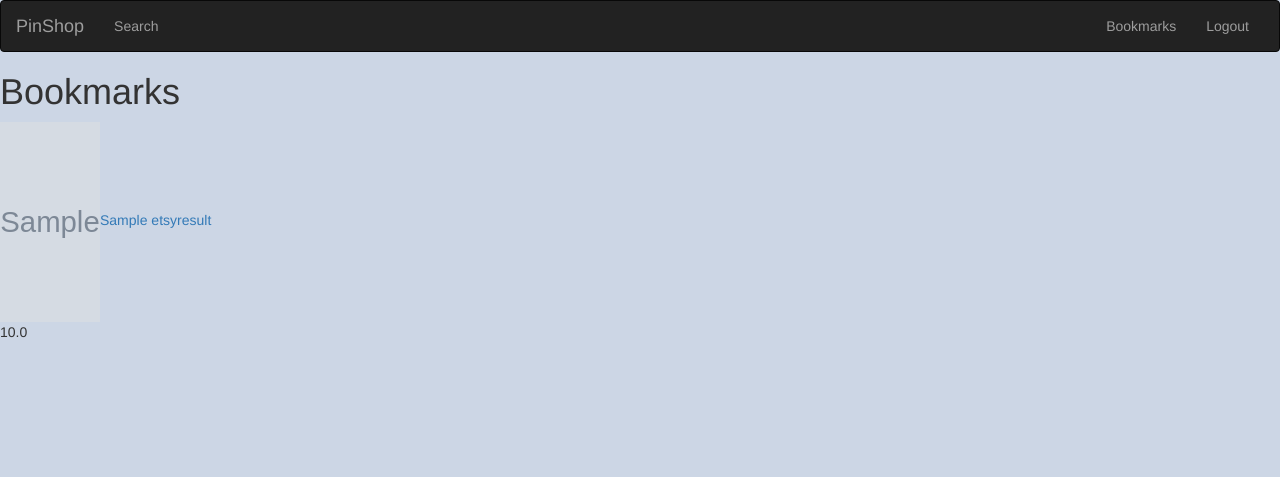
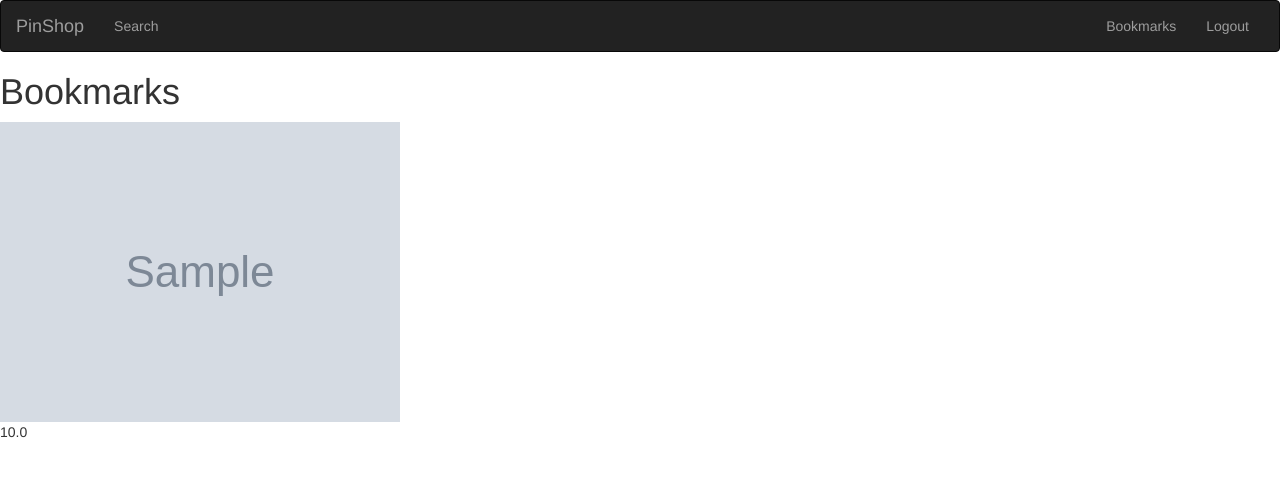
Before and after one commit to MelodyChu/PinShop-app, a Flask app: page /bookmarks in a window 1280 px wide. Shown: the top 477 px of the page. Run offline with Flask 2, Linux system fonts and the light colour scheme; the visitor is signed in with stand-in values (Sample User, id 1); tables that the repository leaves empty hold one stand-in row (values such as "Sample post"); grey boxes marked "Sample" are stand-in pictures; some libraries are stand-ins or nearby versions.

Commit message:
Debugged Masonry grid; added some styling to bookmarks page

```diff
--- a/static/style.css
+++ b/static/style.css
@@ -35,6 +35,24 @@ body {
 }
 
 /*Search Page Styling*/
+#search-page-head {
+    margin-top: 10px;
+    margin-bottom: 10px;
+}
+
+#search-page-desc {
+    margin-top: 10px;
+    margin-bottom: 10px;
+}
+
+#default_shape {
+    border-style: dotted;
+    border-color: black;
+    width: 100px;
+    height: 200px;
+    background-color: white;
+}
+
 .split-left {
     position: absolute;
     top: 200px;
@@ -54,7 +72,7 @@ body {
 }
 
 .pin_image {
-  border-radius: 10px;
+  border-radius: 5px;
   margin-bottom: 20px;
   border-collapse: separate;
 }
@@ -62,7 +80,24 @@ body {
 #image_preview {
     max-width: 50%;
     height: auto;
-    border-radius: 10px;
+    border-radius: 5px;
     margin-bottom: 20px;
     margin-top: 20px;
 }
+
+/*Results Page Styling*/
+.result_image {
+    max-width: 75%;
+    height: auto;
+    max-height: 300px;
+    border-radius: 5px;
+}
+
+
+/*Bookmarks Page Styling*/
+.bookmark_image {
+    max-width: 75%;
+    height: auto;
+    max-height: 300px;
+    border-radius: 5px;
+}
--- a/templates/base.html
+++ b/templates/base.html
@@ -9,13 +9,14 @@
 
   <!-- Bootstrap -->
   <link href="https://maxcdn.bootstrapcdn.com/bootstrap/3.3.7/css/bootstrap.min.css" rel="stylesheet" integrity="sha384-BVYiiSIFeK1dGmJRAkycuHAHRg32OmUcww7on3RYdg4Va+PmSTsz/K68vbdEjh4u" crossorigin="anonymous">
+  <!-- <link href="static/bootstrap-3.3.7" rel="stylesheet"> -->
   <!-- JQuery -->
   <script src="https://code.jquery.com/jquery-3.2.1.min.js"></script>
   <!-- JQuery Masonry styling -->
-  <script src="https://unpkg.com/masonry-layout@4/dist/masonry.pkgd.js"></script>
+  <script src="/static/js/masonry.pkgd.min.js"></script>
 
   <!-- Some CSS -->
-  <link href="static/style.css" rel="stylesheet">
+  <link href="static/css/style.css" rel="stylesheet">
 </head>
 <body>
 <nav class="navbar navbar-inverse" style="margin-bottom: 0px">
--- a/templates/bookmarks.html
+++ b/templates/bookmarks.html
@@ -2,11 +2,27 @@
 {% block content %}
 
     <h1>Bookmarks</h1>
+
+    <div class="grid">
     {% for bookmark in listing_list %}
-    <div>
-      <a href="{{ bookmark.listing_url }}"><img src="{{ bookmark.listing_image }}" style="width:100px;height:200px;">{{ bookmark.listing_title }}</a>
+    <div class="grid-item">
+      <a href="{{ bookmark.listing_url }}"><img src="{{ bookmark.listing_image }}" class="bookmark_image"></a> {# {{ bookmark.listing_title }} #}
         <p>{{ bookmark.listing_price }}</p>
     </div>
   {% endfor %}
+  </div>
 
+<script type="text/javascript">
+$(window).on("load", function() {
+
+$('.grid').masonry({
+  itemSelector: '.grid-item',
+  columnWidth: 80,
+  horizontalOrder: true,
+  gutter: 10
+});
+
+});
+
+</script>
 {% endblock %}
--- a/templates/results.html
+++ b/templates/results.html
@@ -25,7 +25,7 @@
     <div class="product-list">
     {% for i, result in enumerate(results) %}
       <div class="list-item" id="{{ result['id'] }}" data-price="{{ result['price'] }}" data-popularity="{{ i }}" data-brand="{{ result['brand'] }}" >
-        <a class="product-info" href="{{ result['url'] }}"><img src="{{ result['image_url'] }}" style="width:100px;height:200px;">{{ result['name'] }}
+        <a class="product-info" href="{{ result['url'] }}"><img src="{{ result['image_url'] }}" class="result_image">{{ result['name'] }}
         <div>{{ result['priceLabel'] }}</div></a>
         {% if "user_id" in session %}
             <button class="save-button" data-listingdata="{{ result['id'] }}" >Save</button>
```
Also changed, not shown: templates/search.html (+12 -6 lines), 1 other file.
